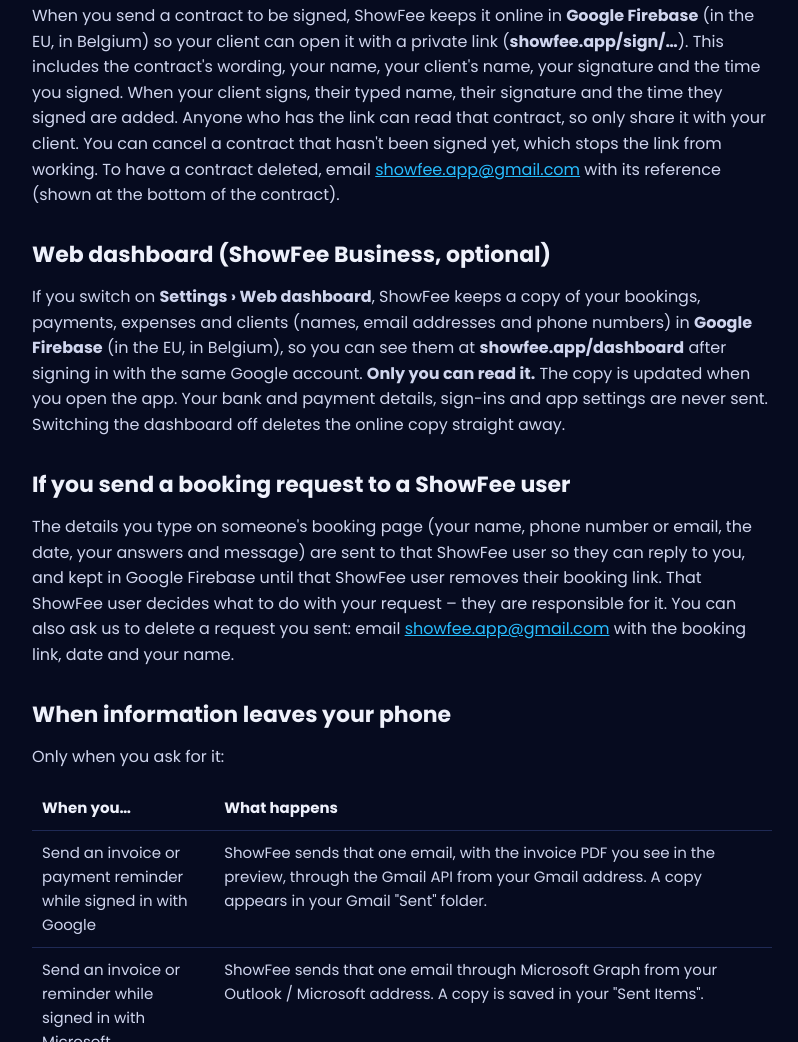
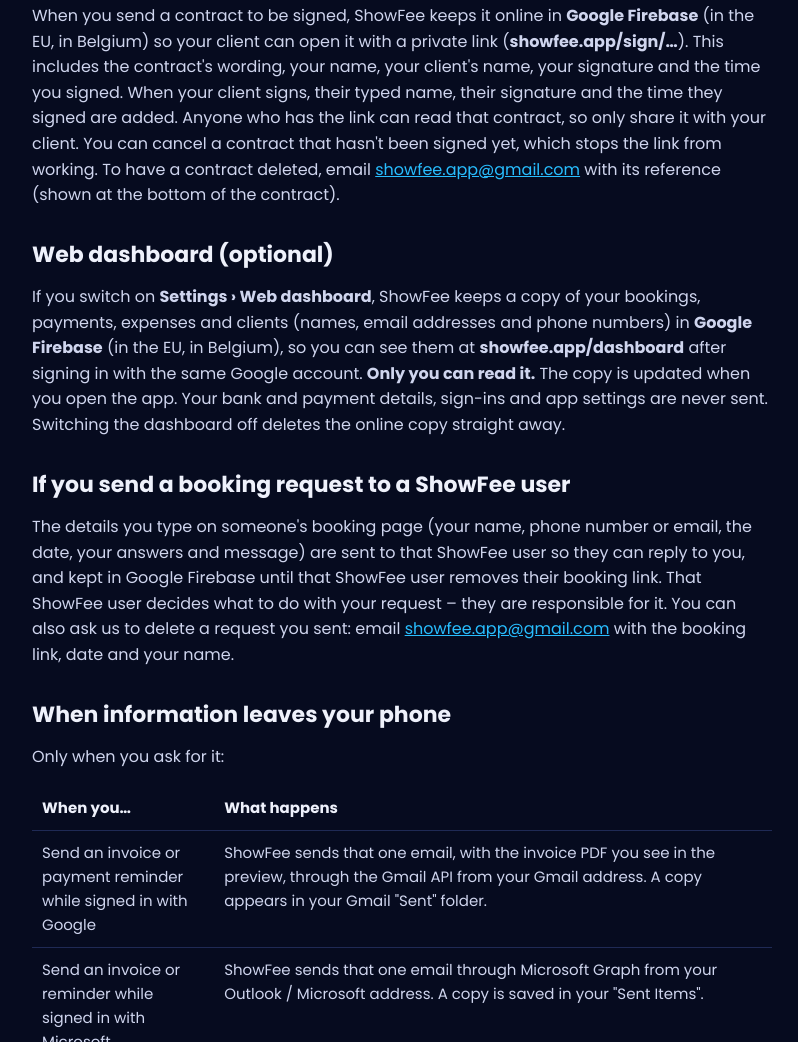
Before and after one commit to onlypanels2024/showfee, a plain HTML site: page privacy.html in a window 1280 px wide. Shown: the part 1489-2531 px from the top of the page, without its empty margins (238-1036 px from the left). Drawn offline with Linux system fonts and the light colour scheme.

Commit message:
Web dashboard on every plan
Co-Authored-By: Claude Opus 5.5 <noreply@anthropic.com>
Claude-Session: https://claude.ai/code/session_01PRwdX6dX1rDaff77JHw5tS

```diff
--- a/dashboard/dash.css
+++ b/dashboard/dash.css
@@ -1,4 +1,4 @@
-/* ShowFee web dashboard (ShowFee Business) – builds on the site's colours in style.css */
+/* ShowFee web dashboard (every plan) – builds on the site's colours in style.css */
 body.db{background:var(--bg);min-height:100vh}
 .db section{padding:0}
 .db [hidden]{display:none!important}
--- a/dashboard/dash.js
+++ b/dashboard/dash.js
@@ -1,4 +1,4 @@
-// ShowFee web dashboard (ShowFee Business): shows the copy of a user's bookings that the ShowFee app keeps
+// ShowFee web dashboard (every plan): shows the copy of a user's bookings that the ShowFee app keeps
 // in dash/{uid} once they switch it on (Settings › Web dashboard). Read-only. "?demo=1" shows sample data.
 
 const FB_VERSION = '11.1.0';
--- a/privacy.html
+++ b/privacy.html
@@ -4,7 +4,7 @@
 <h1>Privacy policy</h1>
 <div class="date">Last updated: 17 November 2026</div>
 
-<div class="box"><b>The short version:</b> your bookings, clients, fees and payments stay on your phone, and there are no ads or tracking. If you choose to sign in with Google or Microsoft, ShowFee only uses that to send the emails you approve and add the calendar events you choose. If you set up a <b>booking link</b>, only what that link needs – your public booking page and the requests clients send you – is kept online in Google Firebase, where only you can read the requests. The same goes for the <b>contracts</b> you send to be signed and, if you switch it on, your <b>web dashboard</b> (ShowFee Business).</div>
+<div class="box"><b>The short version:</b> your bookings, clients, fees and payments stay on your phone, and there are no ads or tracking. If you choose to sign in with Google or Microsoft, ShowFee only uses that to send the emails you approve and add the calendar events you choose. If you set up a <b>booking link</b>, only what that link needs – your public booking page and the requests clients send you – is kept online in Google Firebase, where only you can read the requests. The same goes for the <b>contracts</b> you send to be signed and, if you switch it on, your <b>web dashboard</b>.</div>
 
 <h2>Who we are</h2>
 <p>ShowFee is an Android app made by Gary Falzon in Malta ("we", "us"). For anything about privacy, contact us at <a href="mailto:showfee.app@gmail.com">showfee.app@gmail.com</a>.</p>
@@ -26,7 +26,7 @@
 <h2>Contracts (ShowFee Business, optional)</h2>
 <p>When you send a contract to be signed, ShowFee keeps it online in <b>Google Firebase</b> (in the EU, in Belgium) so your client can open it with a private link (<b>showfee.app/sign/…</b>). This includes the contract's wording, your name, your client's name, your signature and the time you signed. When your client signs, their typed name, their signature and the time they signed are added. Anyone who has the link can read that contract, so only share it with your client. You can cancel a contract that hasn't been signed yet, which stops the link from working. To have a contract deleted, email <a href="mailto:showfee.app@gmail.com">showfee.app@gmail.com</a> with its reference (shown at the bottom of the contract).</p>
 
-<h2>Web dashboard (ShowFee Business, optional)</h2>
+<h2>Web dashboard (optional)</h2>
 <p>If you switch on <b>Settings › Web dashboard</b>, ShowFee keeps a copy of your bookings, payments, expenses and clients (names, email addresses and phone numbers) in <b>Google Firebase</b> (in the EU, in Belgium), so you can see them at <b>showfee.app/dashboard</b> after signing in with the same Google account. <b>Only you can read it.</b> The copy is updated when you open the app. Your bank and payment details, sign-ins and app settings are never sent. Switching the dashboard off deletes the online copy straight away.</p>
 
 <h2>If you send a booking request to a ShowFee user</h2>
```
Also changed, not shown: dashboard/index.html (+1 -1 lines).
